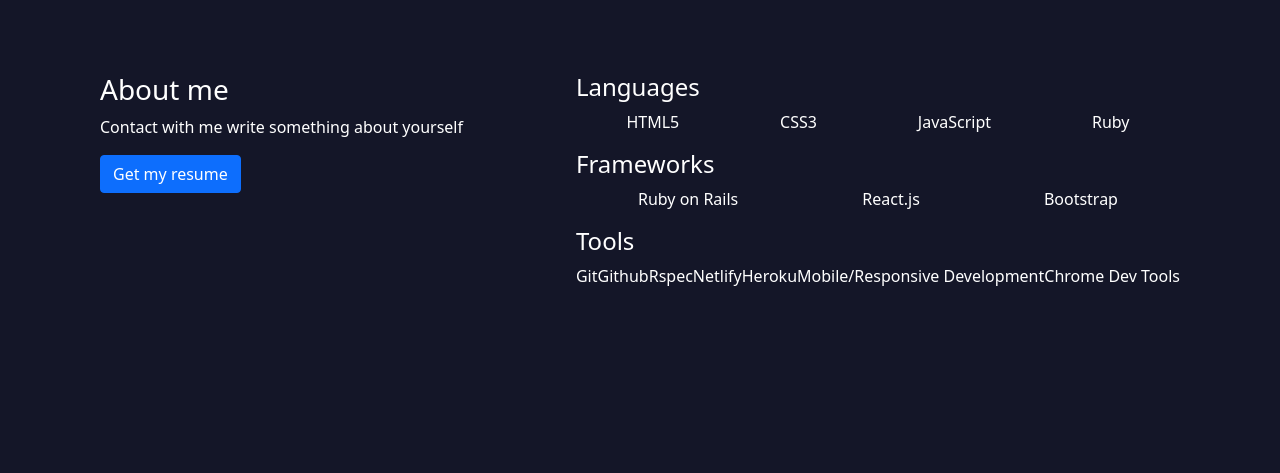
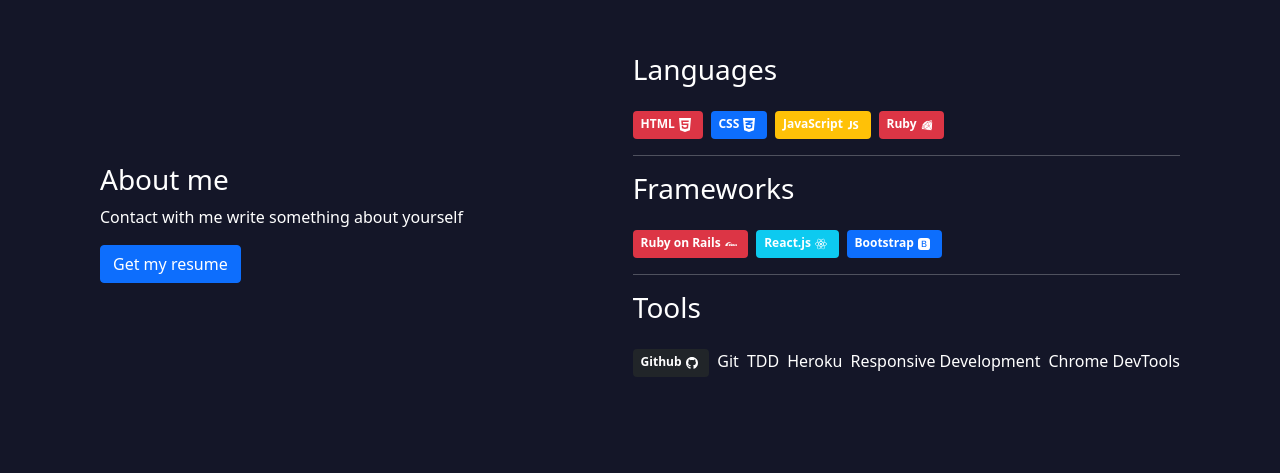
Before and after one commit to ahmetbozaci/portfolio, a React (Create React App) app: page / in a window 1280 px wide. Shown: the part 1887-2360 px from the top of the page. Built offline with nearby package versions, Linux system fonts and the light colour scheme.

Commit message:
Update skills section

```diff
--- a/src/components/About.js
+++ b/src/components/About.js
@@ -1,11 +1,9 @@
+import Skills from './Skills';
 import './Style/About.css';
 
 const About = () => (
-  <div
-    className="d-flex justify-content-between about"
-    id="about"
-  >
-    <div>
+  <div className="d-flex justify-content-between about" id="about">
+    <div className="align-self-center">
       <h3>About me</h3>
       <p>Contact with me write something about yourself</p>
       <a
@@ -15,37 +13,7 @@ const About = () => (
         Get my resume
       </a>
     </div>
-    <div>
-      <div className="list-unstyled">
-        <h4>Languages</h4>
-        <ul className="d-flex list-unstyled justify-content-around">
-          <li>HTML5</li>
-          <li>CSS3</li>
-          <li>JavaScript</li>
-          <li>Ruby</li>
-        </ul>
-      </div>
-      <div>
-        <h4>Frameworks</h4>
-        <ul className="d-flex list-unstyled justify-content-around">
-          <li>Ruby on Rails</li>
-          <li>React.js</li>
-          <li>Bootstrap</li>
-        </ul>
-      </div>
-      <div>
-        <h4>Tools</h4>
-        <ul className="d-flex list-unstyled justify-content-around">
-          <li>Git</li>
-          <li>Github</li>
-          <li>Rspec</li>
-          <li>Netlify</li>
-          <li>Heroku</li>
-          <li>Mobile/Responsive Development</li>
-          <li>Chrome Dev Tools</li>
-        </ul>
-      </div>
-    </div>
+    <Skills />
   </div>
 );
 
--- /dev/null
+++ b/src/components/Skills.js
@@ -0,0 +1,69 @@
+import {
+  FaHtml5, FaCss3Alt, FaReact, FaGithub,
+} from 'react-icons/fa';
+import { IoLogoJavascript } from 'react-icons/io';
+import { BsFillBootstrapFill } from 'react-icons/bs';
+import { SiRubyonrails } from 'react-icons/si';
+import { DiRuby } from 'react-icons/di';
+import { Badge } from 'react-bootstrap';
+
+const Skills = () => (
+  <div>
+    <div className="">
+      <h3 className="pb-3">Languages</h3>
+      <div className="d-flex list-unstyled gap-2">
+        <Badge bg="danger">
+          HTML
+          <FaHtml5 size={20} className="px-1" />
+        </Badge>
+        <Badge bg="primary">
+          CSS
+          <FaCss3Alt size={20} className="px-1" />
+        </Badge>
+        <Badge bg="warning">
+          JavaScript
+          <IoLogoJavascript size={20} className="px-1" />
+        </Badge>
+        <Badge bg="danger">
+          Ruby
+          <DiRuby size={20} className="px-1" />
+        </Badge>
+      </div>
+    </div>
+    <hr />
+    <div className="">
+      <h3 className="pb-3">Frameworks</h3>
+      <div className="d-flex gap-2">
+        <Badge bg="danger">
+          Ruby on Rails
+          <SiRubyonrails size={20} className="px-1" />
+        </Badge>
+        <Badge bg="info">
+          React.js
+          <FaReact size={20} className="px-1" />
+        </Badge>
+        <Badge bg="primary">
+          Bootstrap
+          <BsFillBootstrapFill size={20} className="px-1" />
+        </Badge>
+      </div>
+    </div>
+    <hr />
+    <div className="">
+      <h3 className="pb-3">Tools</h3>
+      <ul className="d-flex list-unstyled gap-2">
+        <Badge bg="dark">
+          Github
+          <FaGithub size={20} className="px-1" />
+        </Badge>
+        <li>Git</li>
+        <li>TDD</li>
+        <li>Heroku</li>
+        <li>Responsive Development</li>
+        <li>Chrome DevTools</li>
+      </ul>
+    </div>
+  </div>
+);
+
+export default Skills;
--- a/src/components/Style/About.css
+++ b/src/components/Style/About.css
@@ -1,5 +1,5 @@
 .about {
-  padding: 270px 100px;
+  padding: 250px 100px;
   background-color: #141628;
   color: white;
 }
```
